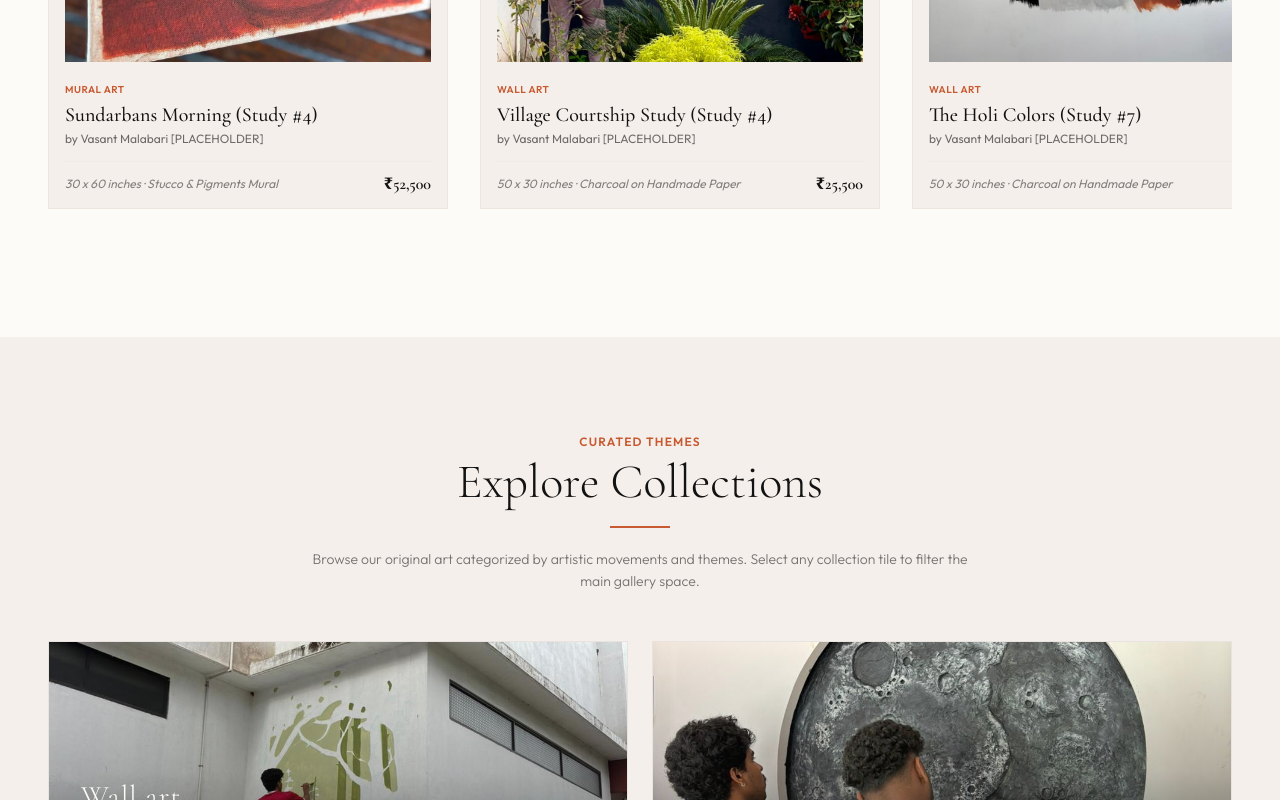
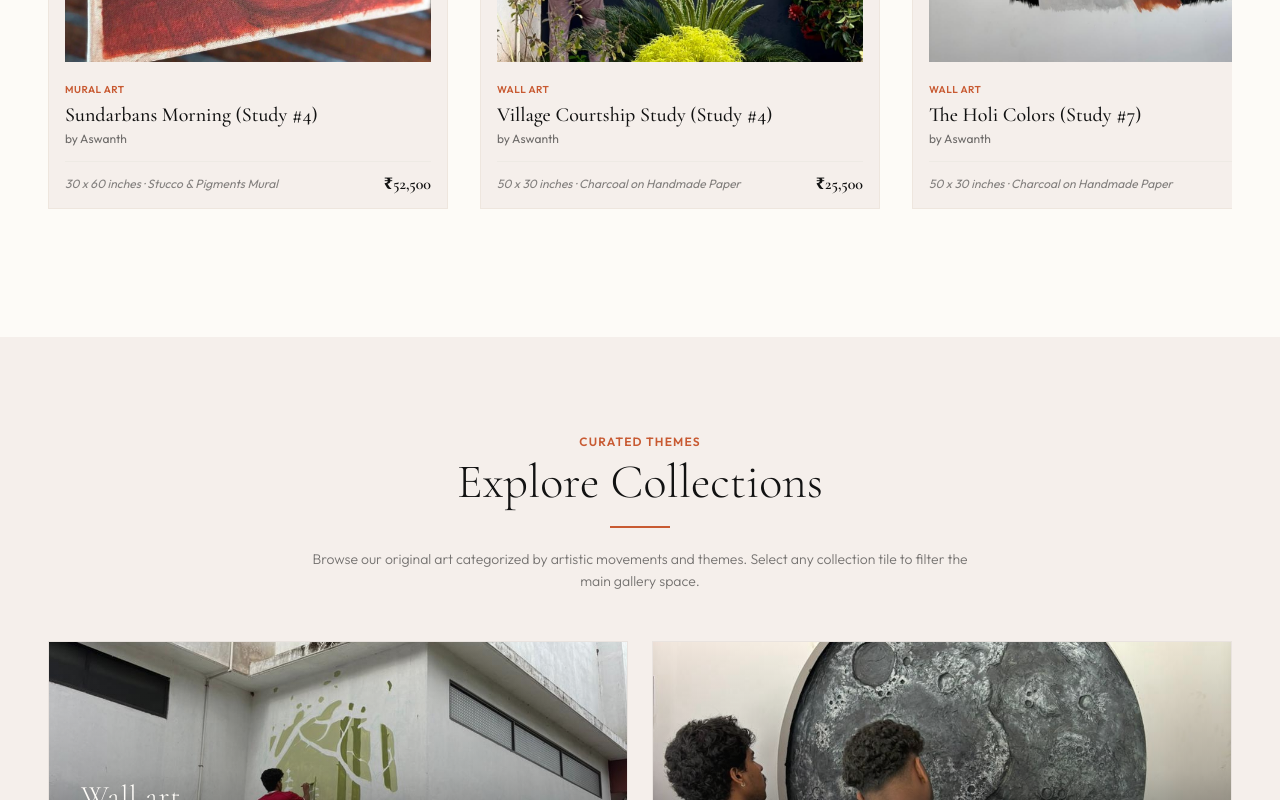
Before and after one commit to akshay91999/MalabariArtCompany, a React (Vite) app: page / in a window 1280 px wide. Shown: the part 1520-2320 px from the top of the page. Built offline with nearby package versions, Linux system fonts and the light colour scheme.

Commit message:
feat: create site-data utility to generate consistent artwork metadata and brand content

```diff
--- a/src/data/site-data.js
+++ b/src/data/site-data.js
@@ -51,12 +51,8 @@ const TITLE_POOL = [
 ];
 
 const ARTIST_POOL = [
-    "Vasant Malabari [PLACEHOLDER]",
-    "Ananya Menon [PLACEHOLDER]",
-    "Rajesh Panicker [PLACEHOLDER]",
-    "Kalyani Nair [PLACEHOLDER]",
-    "Devanand K. [PLACEHOLDER]",
-    "Deepa Subramaniam [PLACEHOLDER]"
+    "Aswanth",
+    "Amal"
 ];
 
 export const CATEGORIES = [
@@ -126,13 +122,13 @@ export const brandStory = {
     headline: "Contemporary Canvas. Timeless Roots.",
     subheading: "Bridging India’s classical art heritage with modern sensibilities.",
     narrativeParagraphs: [
-        "Malabari Art Company was born from a desire to celebrate the visual textures and stories of the Indian subcontinent through a contemporary lens. Based on the historic Malabar coast, our collective of artists captures the vibrant light, cultural rhythms, and profound philosophies of Indian art, adapting them for modern gallery spaces and homes worldwide.",
-        "Founded by a group of passionate art curators and native painters, we specialize in high-quality original oils, acrylics, and mixed-media works. Each canvas is a dialogue between India’s ancient heritage—its mythology, its geography, its colors—and the minimalist design aesthetic of today. [PLACEHOLDER - Insert custom company history and narrative here]",
-        "We believe art is not merely decoration; it is a presence. A window into another perspective, a vessel of calm, or a burst of pure energy. By working closely with master painters and emerging Indian talents, we guarantee the authenticity and narrative depth of every single brushstroke."
+        "Malabari Art Company was born from a desire to celebrate the visual textures and stories of the Indian subcontinent through a contemporary lens. Based on the historic Malabar coast, our founders capture the vibrant light, cultural rhythms, and profound philosophies of Indian art, adapting them for modern gallery spaces and homes worldwide.",
+        "Founded by Aswanth and Amal, two passionate visual artists and native painters, we specialize in high-quality original oils, acrylics, and mixed-media works. Each canvas is a dialogue between India’s ancient heritage—its mythology, its geography, its colors—and the minimalist design aesthetic of today.",
+        "We believe art is not merely decoration; it is a presence. A window into another perspective, a vessel of calm, or a burst of pure energy. Every single brushstroke is handcrafted by us in our studio, guaranteeing the absolute authenticity and raw visual power of every piece."
     ],
     stats: [
         { value: 500, label: "Artworks Sold", suffix: "+" },
-        { value: 50, label: "Artists Collaborated", suffix: "+" },
+        { value: 2, label: "Founding Artists", suffix: "" },
         { value: 10, label: "Years of Heritage", suffix: "+" },
         { value: 100, label: "Authenticity Certified", suffix: "%" }
     ]
```
